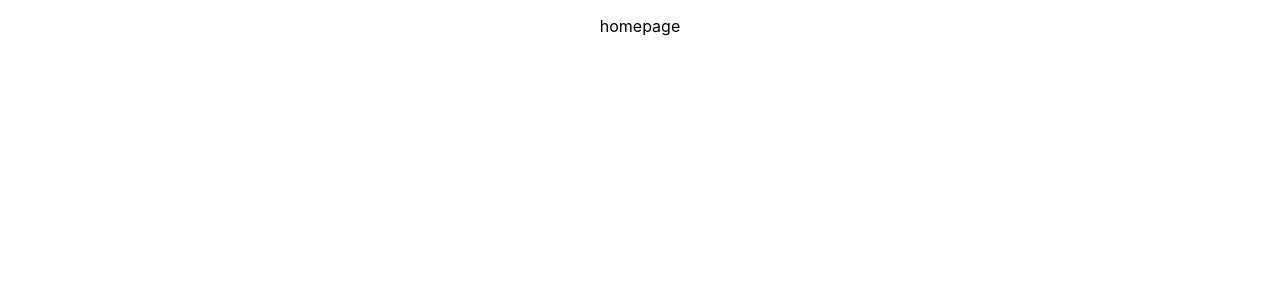
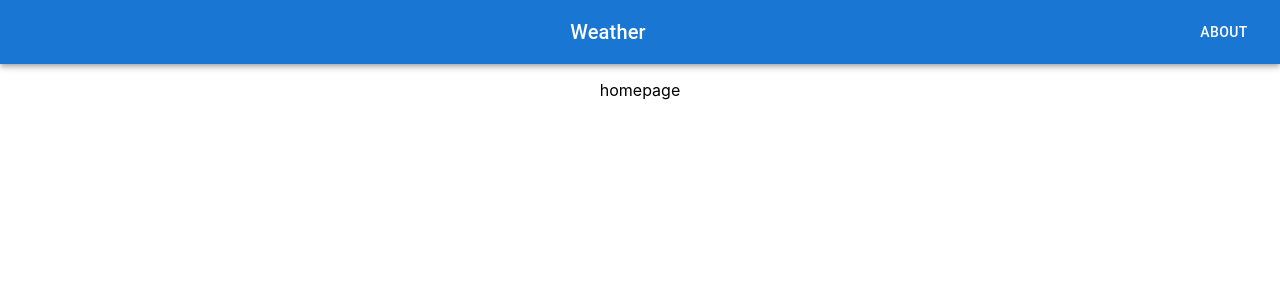
Before and after one commit to linda94/weather-poc, a React (Create React App) app: page / in a window 1280 px wide. Shown: the top 300 px of the page. Built offline with nearby package versions, Linux system fonts and the light colour scheme.

Commit message:
feat: add Topbar

```diff
--- a/src/App.tsx
+++ b/src/App.tsx
@@ -8,6 +8,7 @@ import Home from './pages/Home';
 function App() {
   return (
     <div className="App">
+      <TopBar />
       <main>
         <Routes>
           <Route index element={<Home />} />
--- /dev/null
+++ b/src/components/TopBar.tsx
@@ -0,0 +1,21 @@
+import { AppBar, Button, Toolbar, Typography } from '@mui/material';
+import { Link } from 'react-router-dom';
+
+import styles from './topbar.module.css';
+
+const TopBar = () => {
+  return (
+    <AppBar position="static">
+      <Toolbar>
+        <Typography variant="h6" component="div" style={{ flexGrow: 1 }}>
+          Weather
+        </Typography>
+        <Link to="about" className={styles.about}>
+          <Button color="inherit">About</Button>
+        </Link>
+      </Toolbar>
+    </AppBar>
+  );
+};
+
+export default TopBar;
--- /dev/null
+++ b/src/components/topbar.module.css
@@ -0,0 +1,4 @@
+.about {
+  text-decoration: initial;
+  color: inherit;
+}
```
